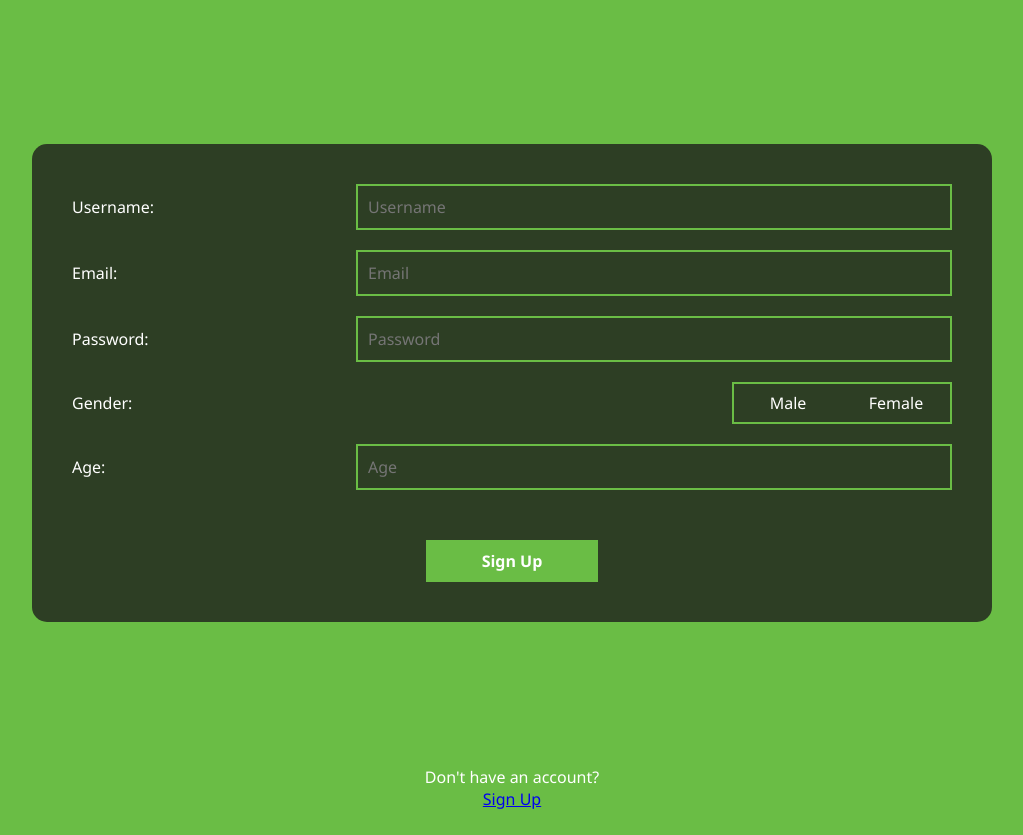
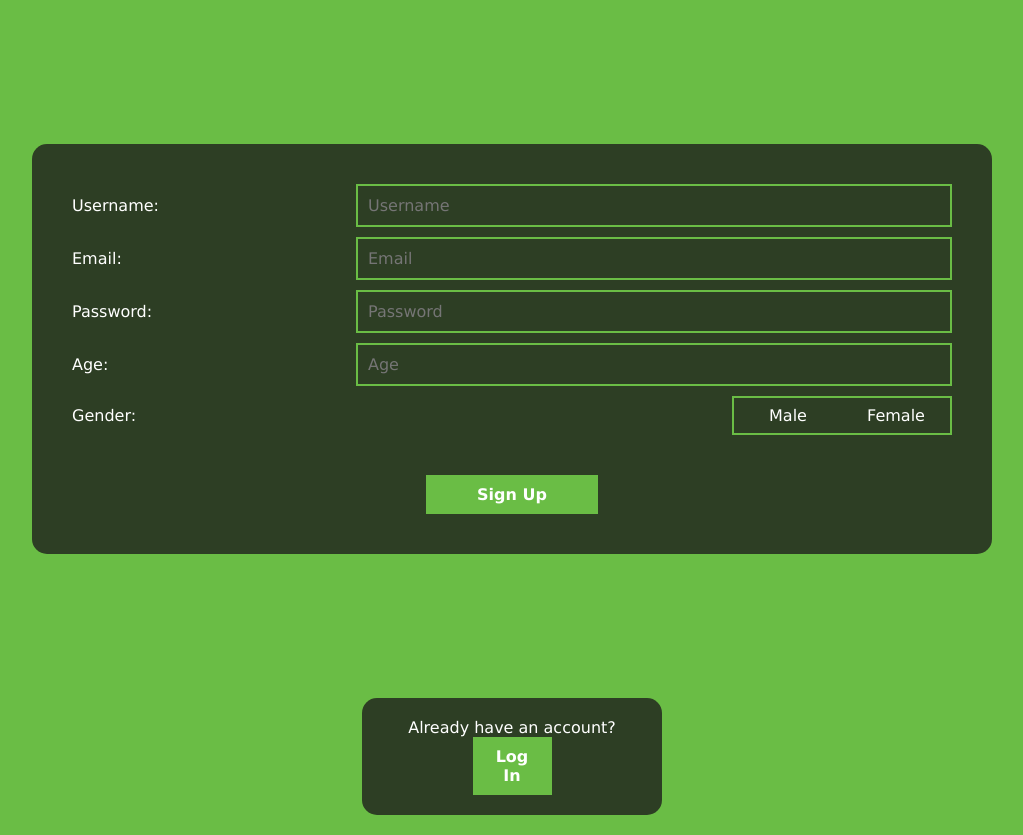
Before and after one commit to RomaPetlya/todo-app-redev, a React (Vite) app: page /todo-app-redev/registration in a window 1280 px wide. Shown: the whole page, without its empty margins (128-1151 px from the left). Before the commit the page ends 810 px from the top, so only its background shows below. Built offline with nearby package versions, Linux system fonts and the light colour scheme.

Commit message:
common component for forms

```diff
--- a/src/api/todo-api.js
+++ b/src/api/todo-api.js
@@ -18,9 +18,15 @@ class ApiService {
             const response = await axios.post(`${this.baseURL}/auth/login`, {email, password});
             const {token} = response.data;
             this.setToken(token);
+            setError([]);
         } catch (error) {
-            console.error('Auth error:', error?.response?.data?.message || error?.response?.data?.errors);
-            setError(error?.response?.data?.message)
+            const validationErrors = error?.response?.data?.errors || [];
+            const credValidationErrors = error?.response?.data?.message;
+            console.error('Auth error:', validationErrors) // - если креды непрваильные
+            console.error('Auth error 2 :',  credValidationErrors)
+            const combinedErrors = validationErrors.length > 0 ? validationErrors.map(err => err?.msg) :[credValidationErrors];
+            console.error('Auth error 3 :', combinedErrors)
+            setError(combinedErrors);
         }
     }
 
@@ -30,6 +36,7 @@ class ApiService {
         return response.data;
     }
     catch (error) {
+        console.error(error);
         console.error(error.response.data.message);
         return error.response.data.message
     }
--- a/src/components/formField/formField.css
+++ b/src/components/formField/formField.css
@@ -1,6 +1,7 @@
 .form-field {
     display: flex;
     justify-content: space-between;
+    align-items: center;
     gap: 20px;
 }
 
@@ -19,3 +20,40 @@
     gap: 10px;
     padding: 40px 0;
 }
+
+.field-error {
+    margin: 10px auto;
+    padding: 10px;
+    width: 100%;
+    color: #ff2c2c;
+    background-color: #ffd549;
+    border-radius: 3px;
+    display: flex;
+    justify-content: center;
+}
+.radio-group {
+    display: flex;
+    width: 25%;
+    background-color: #2d3e24;
+    border: 2px solid #6abd45;
+}
+.radio-option {
+    display: flex;
+    align-items: center;
+    justify-content: center;
+    cursor: pointer;
+    width: 50%;
+    height: 100%;
+    padding: 8px;
+    transition: 0.15s ease-in;
+}
+.radio-option input {
+    appearance: none;
+}
+.radio-option:hover {
+    background-color: #6abd45;
+    transition: 0.15s ease-in;
+}
+.radio-option.active {
+    background-color: #6abd45;
+}
--- a/src/components/formField/formField.jsx
+++ b/src/components/formField/formField.jsx
@@ -8,8 +8,30 @@ export function FormInput({
     placeholder,
     register,
     validationRules,
-    error,
+    options = [],
+    watch,
 }) {
+    if (type === "radio") {
+        return (
+            <div className="form-field">
+                <label>{label}</label>
+                <div className={"radio-group"}>
+                    {options.map((option) => (
+                        <label key={option.value} className={`radio-option ${watch(id) === option.value ? "active" : ""}`}>
+                            <input
+                                type="radio"
+                                value={option.value}
+                                {...register(id, validationRules)}
+                                name={id}
+                            />
+                            {option.label}
+                        </label>
+                    ))}
+                </div>
+            </div>
+        );
+    }
+
     return (
         <div className="form-field">
             <label htmlFor={id}>{label}</label>
@@ -20,7 +42,6 @@ export function FormInput({
                 {...register(id, validationRules)}
                 className="form-input"
             />
-            {error && <p className="field-error">{error.message}</p>}
         </div>
     );
 }
--- a/src/components/routes/todo/tasks/tasks.css
+++ /dev/null
@@ -1,6 +0,0 @@
-.tasks {
-    display: flex;
-    flex-direction: column;
-    margin: 40px 0;
-    gap: 20px;
-}
--- a/src/index.css
+++ b/src/index.css
@@ -4,9 +4,8 @@
   box-sizing: border-box;
 }
 
-
 body {
-  font-family:'Segoe UI', Tahoma, Geneva, Verdana, sans-serif;
+  font-family:Verdana, Geneva, Tahoma, sans-serif;
   background-color: #6abd45;
   color: #ffffff;
   font-size: 1rem;
--- a/src/pages/LoginPage/loginPage.css
+++ /dev/null
@@ -1,45 +0,0 @@
-.login-form {
-    display: flex;
-    flex-direction: column;
-    width: 100%;
-    gap: 10px;
-    padding: 40px 0;
-}
-
-.login-field {
-    display: flex;
-    justify-content: space-between;
-    gap: 20px;
-}
-
-.login-input {
-    all: unset;
-    padding: 10px;
-    outline: none;
-    border: 2px solid #6abd45;
-    width: 100%;
-}
-.center {
-    display: flex;
-    align-items: center;
-    justify-content: center;
-}
-
-.field-error {
-    margin: 0 auto;
-    color: #ff2c2c;
-    background-color: #ffcdcd;
-    border-radius: 3px;
-    width: 100%;
-    display: flex;
-    justify-content: center;
-}
-.button {
-    margin-bottom: 40px;
-}
-
-.link {
-    display: flex;
-    align-items: center;
-    flex-direction: column;
-}
--- a/src/pages/LoginPage/loginPage.jsx
+++ b/src/pages/LoginPage/loginPage.jsx
@@ -1,6 +1,6 @@
 import React, { useState } from "react";
 import { useForm } from "react-hook-form";
-import "./loginPage.css";
+import "./../comon-page.css";
 import { Button } from "../../components/button/button.jsx";
 import { api } from "../../api/todo-api.js";
 import { Link } from "react-router-dom";
@@ -10,13 +10,12 @@ export function LoginPage() {
     const {
         register,
         handleSubmit,
-        formState: { errors },
     } = useForm();
 
-    const [error, setError] = useState(null);
+    const [APIerrors, setAPIErrors] = useState([]);
 
     const onSubmit = async (data) => {
-        await api.login(data, setError);
+        await api.login(data, setAPIErrors);
         console.log(data);
     };
 
@@ -47,9 +46,13 @@ export function LoginPage() {
     ];
 
     return (
+        <>
             <div className="app-todo">
                 <div className="container">
-                <form className="login-form" onSubmit={handleSubmit(onSubmit)}>
+                    <form
+                        className="form"
+                        onSubmit={handleSubmit(onSubmit)}
+                    >
                         {loginFields.map((field) => (
                             <FormInput
                                 key={field.id}
@@ -59,23 +62,31 @@ export function LoginPage() {
                                 placeholder={field.placeholder}
                                 register={register}
                                 validationRules={field.validationRules}
-                            error={errors[field.id]}
                             />
                         ))}
-                    <div className="center button">
+                        {APIerrors.length > 0 && (
+                            <ul className="error-list">
+                                {APIerrors.map((err, index) => (
+                                    <li key={index} className="field-error">
+                                        {err}
+                                    </li>
+                                ))}
+                            </ul>
+                        )}
+                        <div className="button">
                             <Button
                                 type="submit"
                                 className="btn-task"
                                 btnText="Log In"
                             />
                         </div>
-                    {error && <div style={{ color: "red" }}>{error}</div>}
                     </form>
-                <div className="link">
-                    <p>Don't have an account?</p>
-                    <Link to="/registration">Sign Up</Link>
                 </div>
             </div>
+            <div className="navigation">
+                <p>Don't have an account?</p>
+                <Link className="link btn-task" to="/registration">Sign Up</Link>
             </div>
+        </>
     );
 }
--- a/src/pages/RegistrationPage/registrationPage.css
+++ /dev/null
@@ -1,60 +0,0 @@
-.registration-form {
-    display: flex;
-    flex-direction: column;
-    width: 100%;
-    gap: 10px;
-    padding: 40px 0;
-}
-
-.registration-field {
-    display: flex;
-    justify-content: space-between;
-    gap: 10px;
-}
-
-.registration-input {
-    all: unset;
-    padding: 10px;
-    outline: none;
-    border: 2px solid #6abd45;
-    width: 65%;
-}
-.center {
-    display: flex;
-    align-items: center;
-    justify-content: center;
-}
-
-.gender-field {
-    display: flex;
-    width: 25%;
-    background-color: #2d3e24;
-    border: 2px solid #6abd45;
-}
-.gender-radio {
-    cursor: pointer;
-    width: 50%;
-    height: 100%;
-    padding: 8px;
-    transition: 0.15s ease-in;
-}
-.gender-radio:hover {
-    background-color: #6abd45;
-    transition: 0.15s ease-in;
-}
-.gender-radio.active {
-    background-color: #6abd45;
-}
-
-.field-error {
-    margin: 0 auto;
-    color: red;
-    background-color: #fff;
-    border-radius: 3px;
-    width: 100%;
-    display: flex;
-    justify-content: center;
-}
-.button {
-    margin-bottom: 40px;
-}
--- a/src/pages/RegistrationPage/registrationPage.jsx
+++ b/src/pages/RegistrationPage/registrationPage.jsx
@@ -1,134 +1,122 @@
-import React from "react";
-import {useForm} from "react-hook-form";
-import "./registrationPage.css";
-import {Button} from "../../components/button/button.jsx";
+import React, { useState } from "react";
+import { useForm } from "react-hook-form";
+import "./../comon-page.css";
+import { Button } from "../../components/button/button.jsx";
 import { api } from "../../api/todo-api.js";
 import { Link } from "react-router-dom";
 import { FormInput } from "../../components/formField/formField.jsx";
+
+const registrationFields = [
+    {
+        label: "Username:",
+        id: "username",
+        type: "text",
+        placeholder: "Username",
+        validationRules: {
+            required: "Username is required",
+            maxLength: 24,
+        },
+    },
+    {
+        label: "Email:",
+        id: "email",
+        type: "email",
+        placeholder: "Email",
+        validationRules: {
+            required: "Email is required",
+            pattern: {
+                value: /^[^\s@]+@[^\s@]+\.[^\s@]+$/,
+                message: "Invalid email format",
+            },
+        },
+    },
+    {
+        label: "Password:",
+        id: "password",
+        type: "password",
+        placeholder: "Password",
+        validationRules: {
+            required: "Password is required",
+            maxLength: 24,
+        },
+    },
+    {
+        label: "Age:",
+        id: "age",
+        type: "number",
+        placeholder: "Age",
+        validationRules: {
+            required: "Age is required",
+            min: {
+                value: 10,
+                message: "Age must be at least 10",
+            },
+            max: {
+                value: 100,
+                message: "Age must be under 100",
+            },
+        },
+    },
+    {
+        label: "Gender:",
+        id: "gender",
+        type: "radio",
+        options: [
+            { label: "Male", value: "Male" },
+            { label: "Female", value: "Female" },
+        ],
+        validationRules: {
+            required: "Gender is required",
+        },
+    },
+];
 
 export const RegistrationPage = () => {
     const {
         register,
         handleSubmit,
-        formState: {errors},
+        formState: { errors },
         watch,
     } = useForm();
+
+    const [APIerrors, setAPIErrors] = useState([]);
+
     const onSubmit = async (data) => {
-        await api.registration(data)
+        await api.registration(data, setAPIErrors);
         console.log(data);
-    }
+    };
     console.log(errors);
+
+
 
     return (
         <>
             <div className="app-todo">
                 <div className="container">
-                <form
-                    className="registration-form"
-                >
-                    <div className="registration-field">
-                        <label className="center" htmlFor="username">
-                            Username:{" "}
-                        </label>
-                        <input
-                            className="registration-input"
-                            id="username"
-                            type="text"
-                            placeholder="Username"
-                            {...register("username", {
-                                required: "Required field",
-                                maxLength: 24,
-                            })}
+                    <form className="form">
+                        {registrationFields.map((field) => (
+                            <FormInput
+                                key={field.id}
+                                label={field.label}
+                                id={field.id}
+                                type={field.type}
+                                placeholder={field.placeholder}
+                                register={register}
+                                validationRules={field.validationRules}
+                                options={field.options}
+                                watch={watch}
                             />
-                    </div>
-                    <p className="field-error">{errors.username?.message}</p>
-                    <div className="registration-field">
-                        <label className="center" htmlFor="email">
-                            Email:{" "}
-                        </label>
-                        <input
-                            className="registration-input"
-                            id="email"
-                            type="email"
-                            placeholder="Email"
-                            {...register("email", {
-                                required: "Required field",
-                                maxLength: 40,
-                            })}
-                        />
-                    </div>
-                    <p className="field-error">{errors.email?.message}</p>
-                    <div className="registration-field">
-                        <label className="center" htmlFor="password">
-                            Password:{" "}
-                        </label>
-                        <input
-                            className="registration-input"
-                            id="password"
-                            type="password"
-                            placeholder="Password"
-                            {...register("password", {
-                                required: "Required field",
-                                maxLength: 24,
-                            })}
-                        />
-                    </div>
-                    <p className="field-error">{errors.password?.message}</p>
-                    <div className="registration-field">
-                        <label className="center" htmlFor="gender">
-                            Gender:{" "}
-                        </label>
-                        <div id="gender" className="gender-field">
-                            <label
-                                className={`center gender-radio ${
-                                    watch("gender") === "Male" ? "active" : ""
-                                }`}
-                            >
-                                <input
-                                    id="male"
-                                    {...register("gender", {required: "Required field"})}
-                                    type="radio"
-                                    value="Male"
-                                    hidden
-                                />
-                                Male
-                            </label>
-                            <label
-                                className={`center gender-radio ${
-                                    watch("gender") === "Female" ? "active" : ""
-                                }`}
-                            >
-                                <input
-                                    id="female"
-                                    {...register("gender", {required: "Required field"})}
-                                    type="radio"
-                                    value="Female"
-                                    hidden
-                                />
-                                Female
-                            </label>{" "}
-                        </div>
-                    </div>
-                    <p className="field-error">{errors.gender?.message}</p>
-                    <div className="registration-field">
-                        <label className="center" htmlFor="age">
-                            Age:
-                        </label>
-                        <input
-                            className="registration-input"
-                            id="age"
-                            type="number"
-                            placeholder="Age"
-                            {...register("age", {
-                                required: "Required field",
-                                max: 100,
-                                min: 10,
-                            })}
-                        />
-                    </div>
-                    <p className="field-error">{errors.age?.message}</p>
-                </form>
-                <div className="center button">
+                        ))}
+                        {APIerrors.length > 0 && (
+                            <ul className="error-list">
+                                {APIerrors.map((err, index) => (
+                                    <li key={index} className="field-error">
+                                        {err}
+                                    </li>
+                                ))}
+                            </ul>
+                        )}
+                        <div className="button">
                             <Button
                                 type="submit"
                                 onClick={handleSubmit(onSubmit)}
@@ -136,13 +124,13 @@ export const RegistrationPage = () => {
                                 btnText="Sign Up"
                             />
                         </div>
+                    </form>
                 </div>
             </div>
-         <div className="link">
-         <p>Don't have an account?</p>
-         <Link to="/login">Sign Up</Link>
+            <div className="navigation">
+                <p>Already have an account?</p>
+                <Link className="link btn-task" to="/login">Log In</Link>
             </div>
-
         </>
     );
-}
+};
--- /dev/null
+++ b/src/pages/comon-page.css
@@ -0,0 +1,31 @@
+.button {
+    margin-top: 30px;
+    display: flex;
+    align-items: center;
+    justify-content: center;
+}
+
+.navigation {
+    margin: 20px auto;
+    display: flex;
+    align-items: center;
+    flex-direction: column;
+    background: #2d3e24;
+    padding: 20px;
+    min-width: 300px;
+    width: 30%;
+    border-radius: 15px;
+}
+
+.link {
+    margin-top: 10px;
+    padding: 10px;
+    text-decoration: none;
+    color: #fff;
+    background-color: #6abd45;
+    border-radius: 15px;
+    width: 50%;
+    display: flex;
+    align-items: center;
+    justify-content: center;
+}
```
Lines whose indentation alone changed are shown as unchanged.
